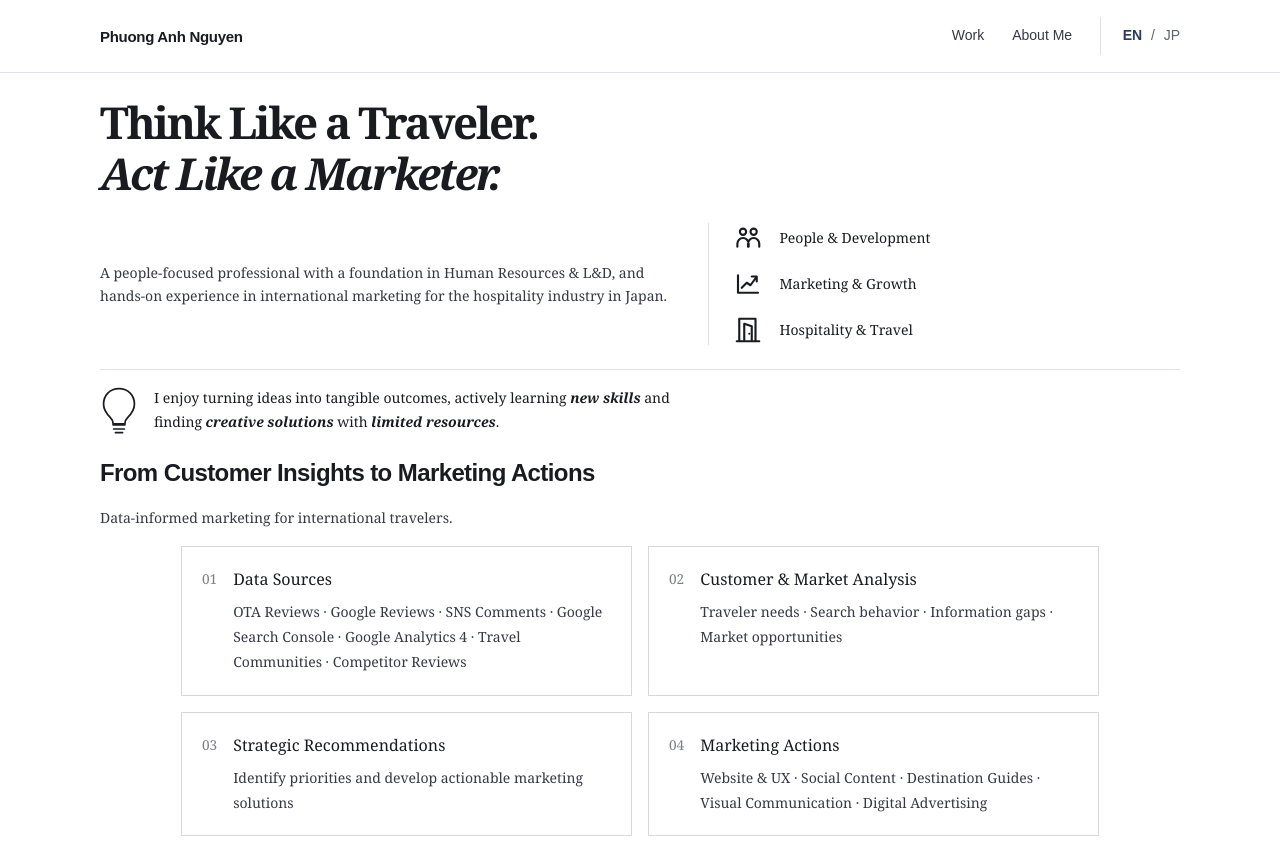
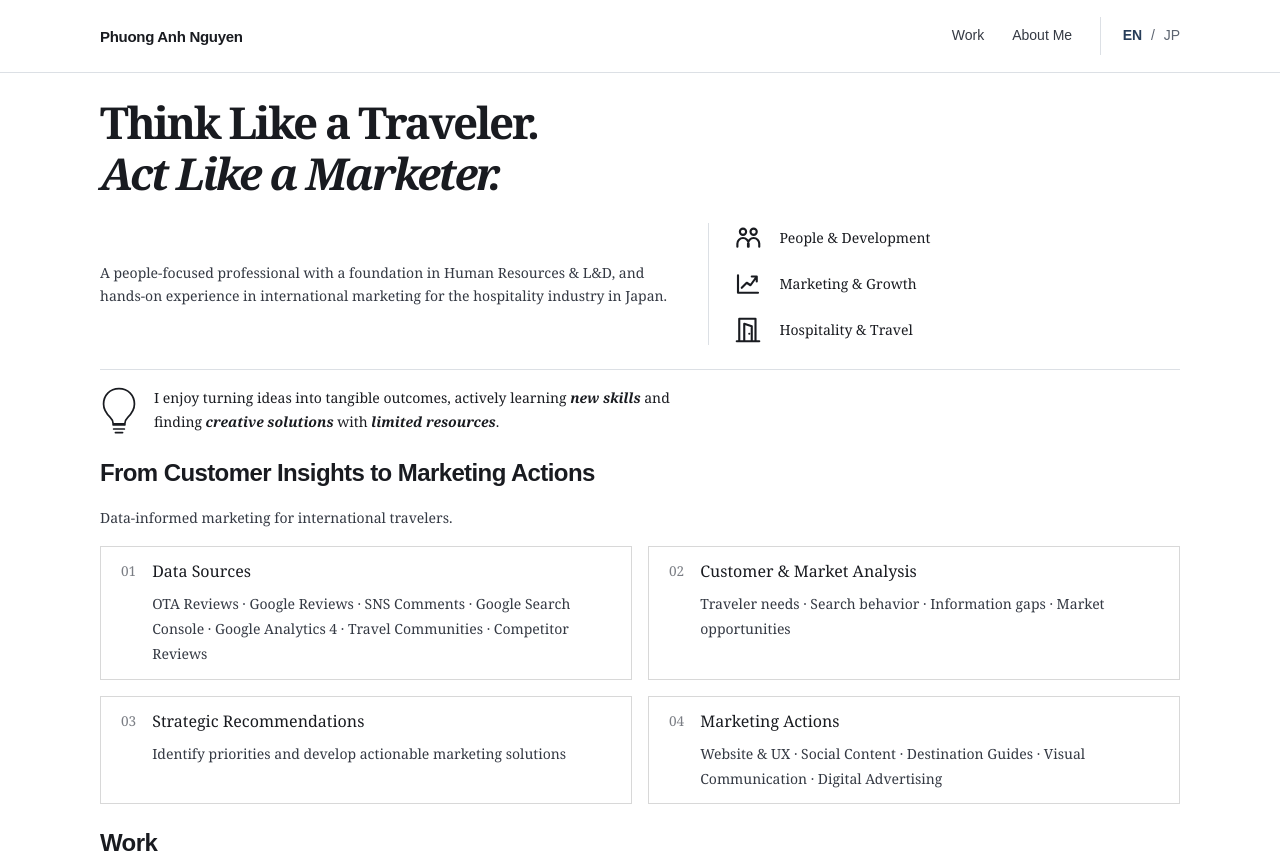
Before and after one commit to phuonganhngh/mkt, a Next.js app: page / in a window 1280 px wide. Shown: the top 853 px of the page. Built offline with nearby package versions, Linux system fonts and the light colour scheme.

Commit message:
Restore full-width insights grid and reduce vertical card padding

```diff
--- a/app/styles.css
+++ b/app/styles.css
@@ -865,9 +865,9 @@ html[lang="en"] .website-role-duty-copy {
   .case-section { row-gap: var(--space-heading); }
 }
 
-/* Compact insights cards on desktop; preserve mobile layout. */
+/* Full-width insights grid with compact vertical card padding. */
 @media (min-width: 721px) {
-  .insights-steps { width: 85%; margin-inline: auto; }
+  .insights-steps { width: 100%; margin-inline: 0; }
 }
 
 /* Approved Home editorial spacing, shared across locales. */
@@ -879,3 +879,5 @@ html[lang="en"] .website-role-duty-copy {
   padding-top: var(--space-heading);
   gap: var(--space-heading);
 }
+
+.insights-steps li { padding-block: 12px; }
```
